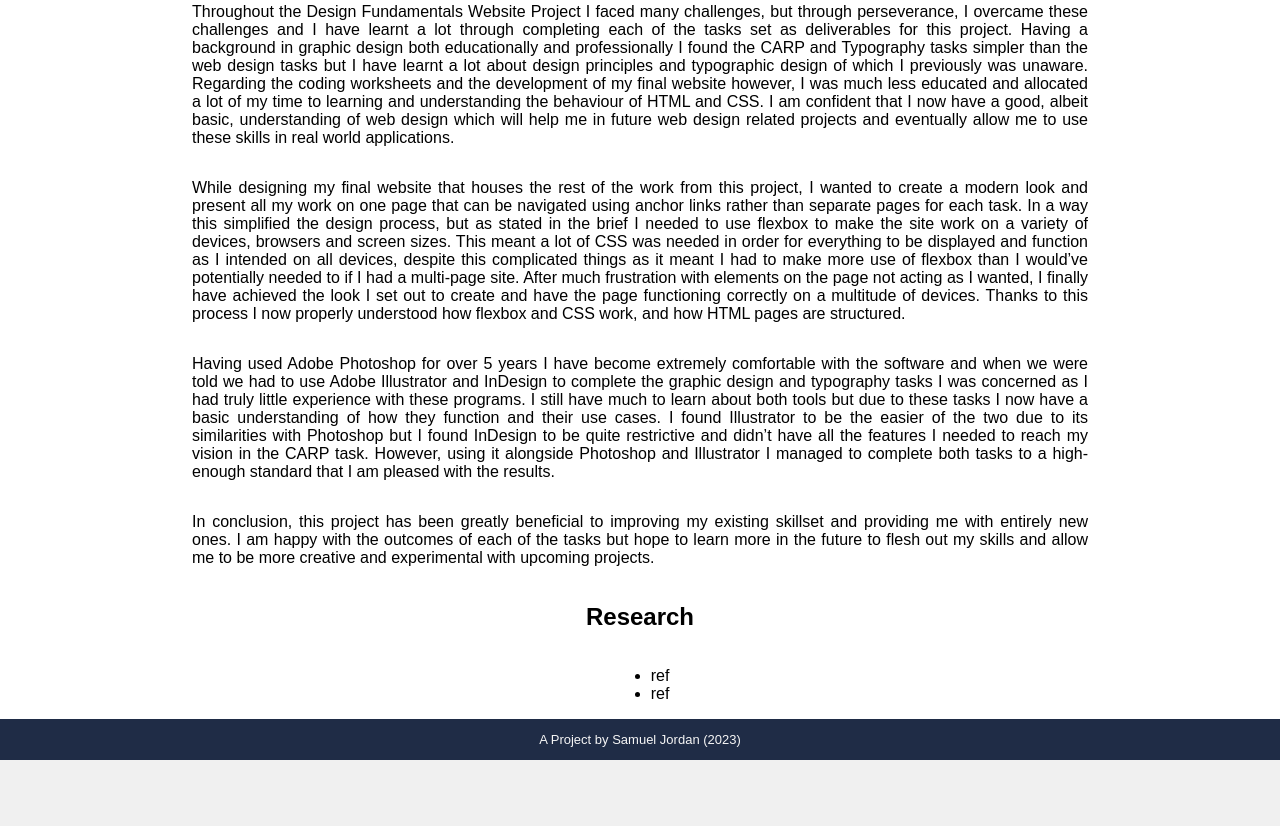
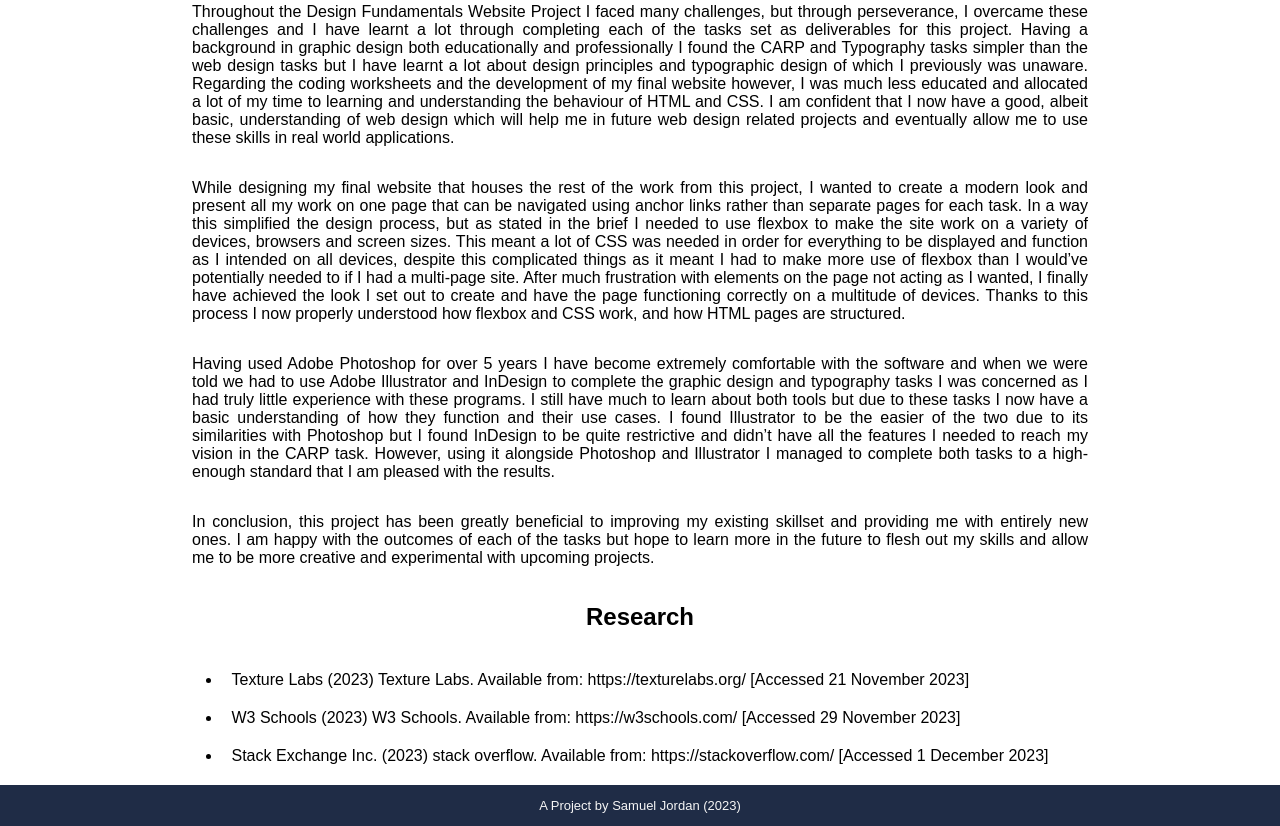
Before and after one commit to Samj203/Final-Website, a plain HTML site: page index.html in a window 1280 px wide. Shown: the part 7949-8775 px from the top of the page. Before the commit the page ends 8709 px from the top, so only its background shows below. Drawn offline with Linux system fonts and the light colour scheme; a web font is replaced by a local one.

Commit message:
added research and styled it

```diff
--- a/index.html
+++ b/index.html
@@ -179,8 +179,9 @@
             <p>In conclusion, this project has been greatly beneficial to improving my existing skillset and providing me with entirely new ones. I am happy with the outcomes of each of the tasks but hope to learn more in the future to flesh out my skills and allow me to be more creative and experimental with upcoming projects.</p>
             <h2>Research</h2>
             <ul>
-                <li>ref</li>
-                <li>ref</li>
+                <li>Texture Labs (2023) Texture Labs. Available from: https://texturelabs.org/ [Accessed 21 November 2023]</li>
+                <li>W3 Schools (2023) W3 Schools. Available from: https://w3schools.com/ [Accessed 29 November 2023]</li>
+                <li>Stack Exchange Inc. (2023) stack overflow. Available from: https://stackoverflow.com/ [Accessed 1 December 2023]</li>
             </ul>
 
 
--- a/styles.css
+++ b/styles.css
@@ -18,6 +18,15 @@ p {
     font-style: normal;
     margin-left: 15%;
     margin-right: 15%;
+}
+
+li,ul {
+    font-family: "poppins", sans-serif;
+    font-weight: 100;
+    font-style: normal;
+    margin: 0;
+    text-align: start;
+    padding: 10px;
 }
 
 small {
```
